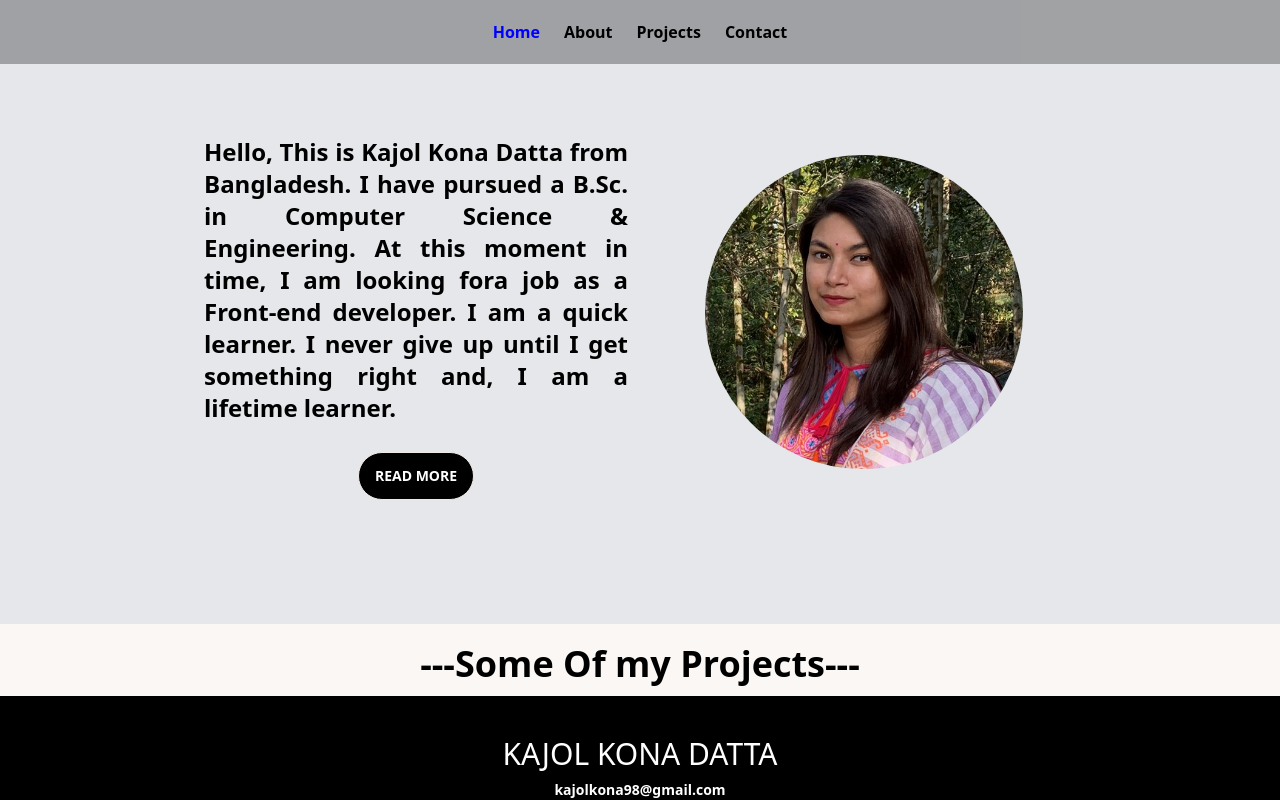
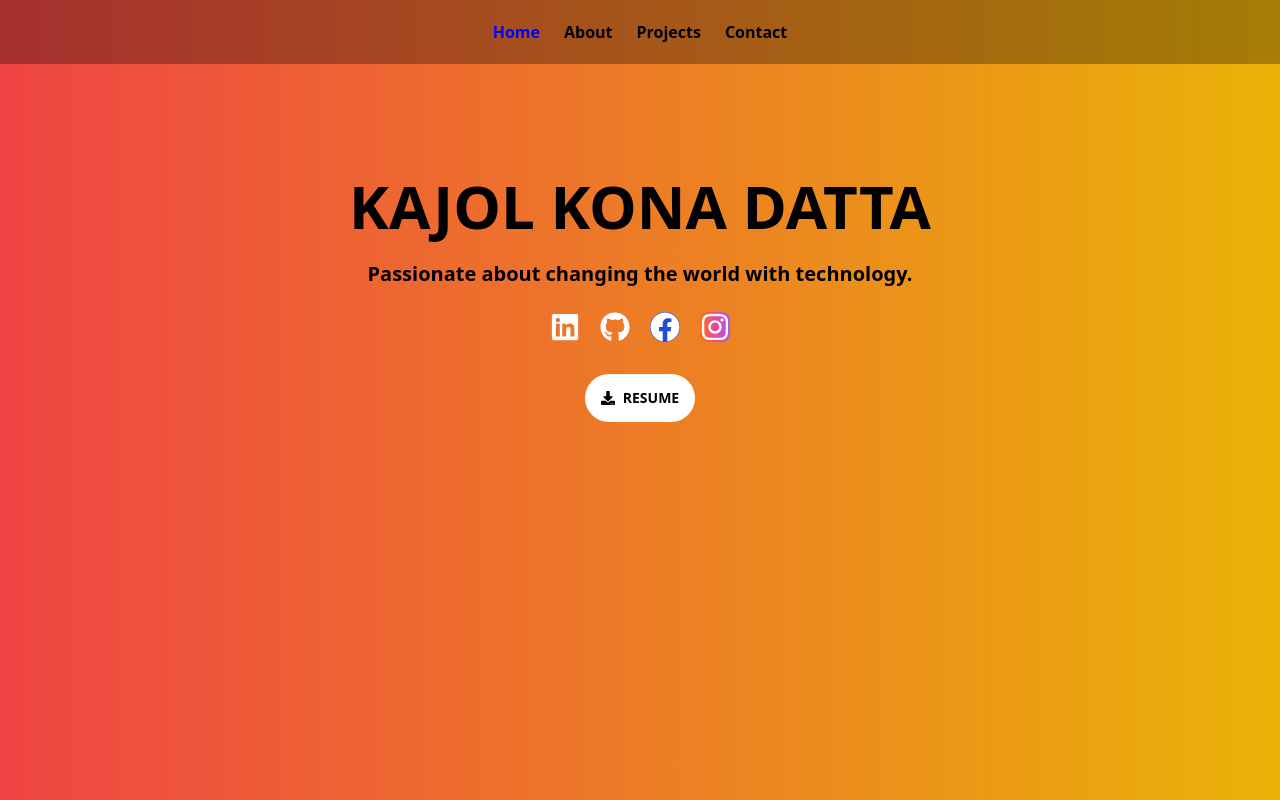
Before and after one commit to KKD98/my-portfolio, a React (Vite) app: page / in a window 1280 px wide. Shown: the top 800 px of the page. Built offline with nearby package versions, Linux system fonts and the light colour scheme.

Commit message:
banner section done

```diff
--- a/src/HomePage/AboutMe/AboutMe.jsx
+++ b/src/HomePage/AboutMe/AboutMe.jsx
@@ -5,7 +5,7 @@ import { Link } from 'react-router-dom';
 const AboutMe = () => {
 
     return (
-        <div className='bg-gray-200 py-12 mb-5'>
+        <div className='bg-gray-200 py-16 mb-8'>
             <div className='py-16 w-[70%] mx-auto flex flex-col lg:flex-row-reverse justify-between items-center'>
                 <div className='w-full'>
                     <img className='rounded-full w-full lg:w-[80%]  lg:p-5 mx-auto' src={img} alt="" />
--- a/src/HomePage/Banner/Banner.jsx
+++ b/src/HomePage/Banner/Banner.jsx
@@ -1,9 +1,42 @@
-import React from 'react';
+import React, { useEffect, useState } from 'react';
+import { FaFacebook, FaInstagram, FaGithub, FaLinkedin, FaDownload} from 'react-icons/fa';
 
 const Banner = () => {
+    const [backgroundGradient, setBackgroundGradient] = useState('bg-gradient-to-r from-pink-500 to-white');
+    useEffect(() => {
+        const changeBackgroundGradient = () => {
+          const gradients = [
+            'bg-gradient-to-r from-red-500 to-yellow-500',
+            'bg-gradient-to-r from-yellow-500 to-green-500',
+            'bg-gradient-to-r from-green-500 to-blue-500',
+            'bg-gradient-to-r from-blue-500 to-pink-500',
+            'bg-gradient-to-r from-purple-500 to-pink-500',
+            'bg-gradient-to-r from-pink-500 to-white'
+
+          ];
+          const randomGradient = gradients[Math.floor(Math.random() * gradients.length)];
+          setBackgroundGradient(randomGradient);
+        };
+
+        const interval = setInterval(changeBackgroundGradient, 4000);
+
+        return () => {
+          clearInterval(interval);
+        };
+      }, []);
     return (
-        <div>
-
+        <div className={`${backgroundGradient} py-16 h-screen`}>
+            <div className="flex flex-col items-center mt-12 gap-6 py-16">
+           <p className='text-4xl lg:text-6xl font-semibold text-black'>KAJOL KONA DATTA</p>
+           <p className='text-nd lg:text-xl font-semibold text-center text-black'>Passionate about changing the world with technology.</p>
+           <div className='flex gap-5 text-3xl mb-2'>
+                <a href="https://www.linkedin.com/in/kajol-kona-datta/"><FaLinkedin className='text-white hover:scale-150 transition-transform duration-300'></FaLinkedin></a>
+                    <a href="https://github.com/kkd98"><FaGithub className='text-white hover:scale-150 transition-transform duration-300'></FaGithub></a>
+                    <a href='https://www.facebook.com/profile.php?id=100009853148114&mibextid=LQQJ4d'><FaFacebook className='bg-blue-700 text-white rounded-full border-none hover:scale-150 transition-transform duration-300'></FaFacebook></a>
+                    <a href='https://instagram.com/kajol_kona?igshid=OGQ5ZDc2ODk2ZA=='><FaInstagram className='bg-gradient-to-r from-orange-500 via-pink-500 to-purple-500 text-white rounded-lg hover:scale-150 transition-transform duration-300'></FaInstagram></a>
+                </div>
+                <button className='btn border-none bg-white text-black'><FaDownload></FaDownload>Resume</button>
+        </div>
         </div>
     );
 };
--- a/src/HomePage/HomePage/HomePage.jsx
+++ b/src/HomePage/HomePage/HomePage.jsx
@@ -3,10 +3,13 @@ import NavBar from '../../SharedComponent/NavBar/NavBar';
 import Footer from '../../SharedComponent/Footer/Footer';
 import Projects from '../../Projects/Projects';
 import AboutMe from '../AboutMe/AboutMe';
+import Banner from '../Banner/Banner';
 
 const HomePage = () => {
+
     return (
         <div>
+        <Banner></Banner>
             <AboutMe></AboutMe>
             <Projects></Projects>
         </div>
```
